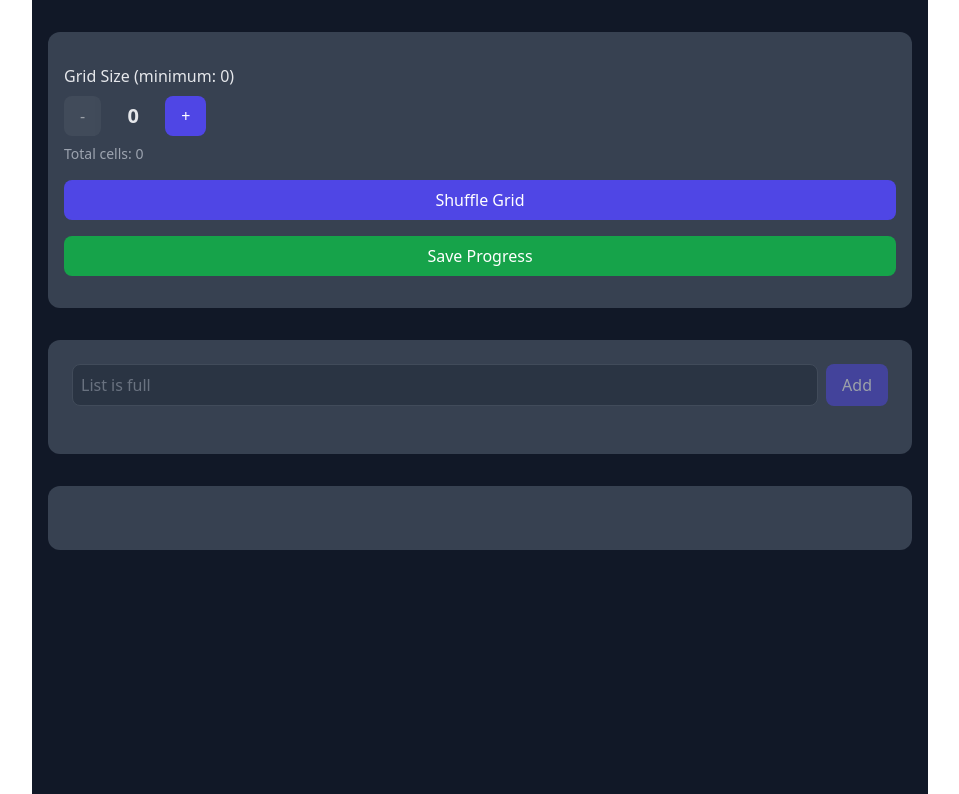
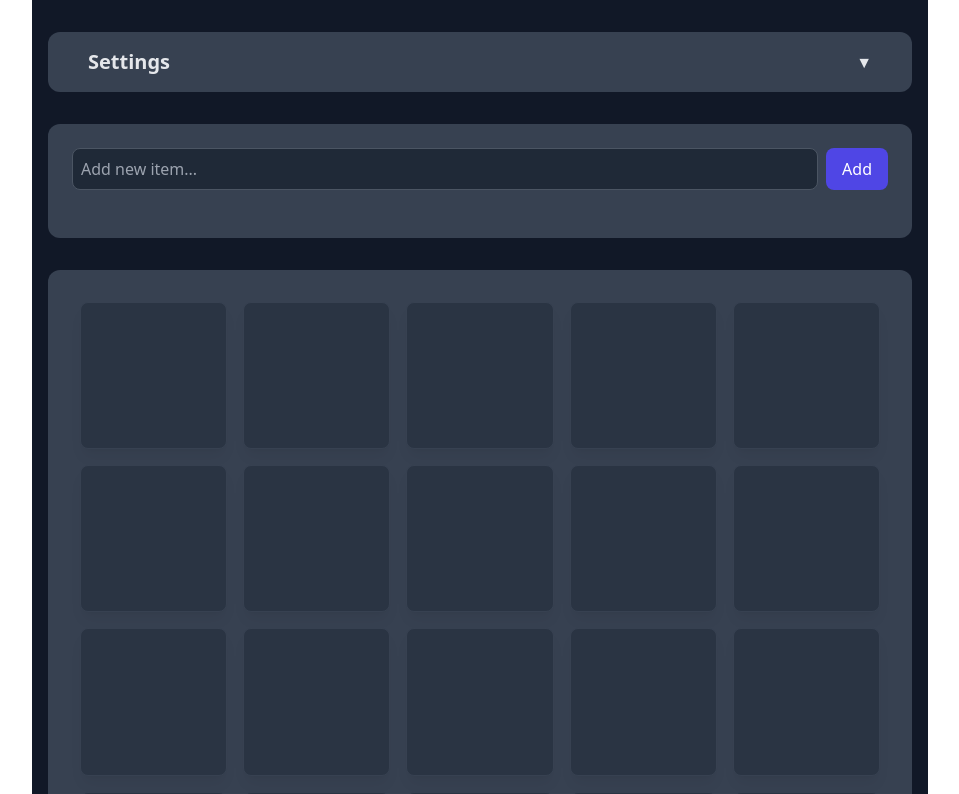
Before and after one commit to NyaStone/PredictionBingo, a React (Vite) app: page / in a window 1280 px wide. Shown: the top 794 px of the page, without its empty margins (160-1119 px from the left). Built offline with nearby package versions, Linux system fonts and the light colour scheme.

Commit message:
Settings component can now be collapsed

```diff
--- a/src/components/Settings.tsx
+++ b/src/components/Settings.tsx
@@ -12,6 +12,7 @@ export function Settings() {
     const [hasSavedState, setHasSavedState] = useState(false);
     const [showSaveSuccess, setShowSaveSuccess] = useState(false);
     const [showLoadSuccess, setShowLoadSuccess] = useState(false);
+    const [isCollapsed, setIsCollapsed] = useState(true);
 
     useEffect(() => {
         const savedState = localStorage.getItem('predictionBingoState');
@@ -66,7 +67,18 @@ export function Settings() {
     };
 
     return (
-        <div className="w-full px-4 mx-auto md:max-w-2xl lg:max-w-3xl xl:max-w-4xl bg-gray-700 py-8 rounded-xl mb-8">
+        <div className="w-full px-4 mx-auto md:max-w-2xl lg:max-w-3xl xl:max-w-4xl bg-gray-700 rounded-xl mb-8">
+            <button
+                onClick={() => setIsCollapsed(!isCollapsed)}
+                className="w-full py-4 px-6 flex items-center justify-between text-gray-200 hover:text-white transition-colors"
+            >
+                <span className="text-xl font-bold">Settings</span>
+                <span className={`transform transition-transform duration-200 ${isCollapsed ? '' : 'rotate-180'}`}>
+                    ▼
+                </span>
+            </button>
+
+            <div className={`overflow-hidden transition-all duration-200 ${isCollapsed ? 'h-0' : 'h-auto px-6 pb-8'}`}>
                 <div className="flex flex-col gap-4">
                     <div className="flex flex-col gap-2">
                         <label className="text-gray-200">
@@ -147,5 +159,6 @@ export function Settings() {
                     </div>
                 </div>
             </div>
+        </div>
     );
 }
--- a/src/contexts/SizeContext.tsx
+++ b/src/contexts/SizeContext.tsx
@@ -5,7 +5,7 @@ type SizeState = [number, React.Dispatch<React.SetStateAction<number>>];
 export const SizeContext = createContext<SizeState>([0, () => {}] as SizeState);
 
 export const SizeContextProvider = ({children}: {children: React.ReactNode}) => {
-    const sizeState = useState(0);
+    const sizeState = useState(5);
 
     return <SizeContext.Provider value={sizeState}>
         {children}
```
Lines whose indentation alone changed are shown as unchanged.
